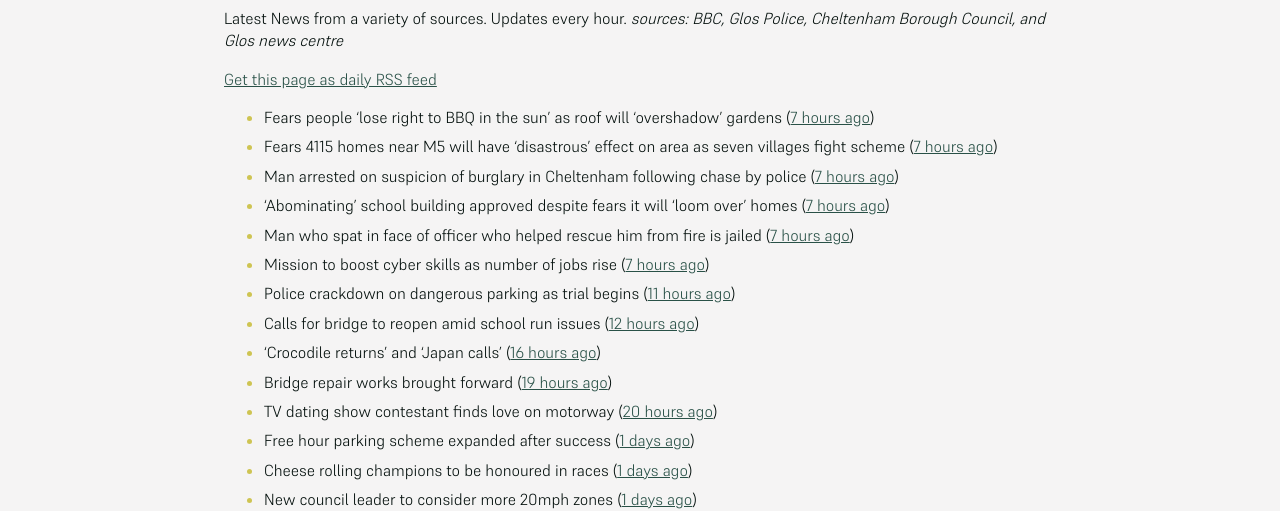
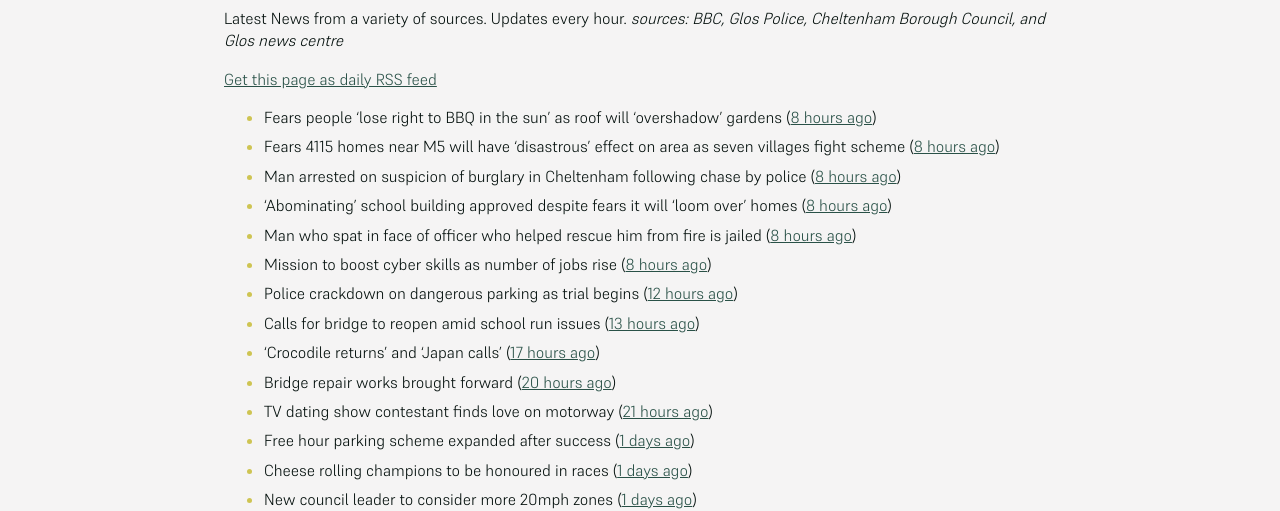
Before and after one commit to mat-0/cheltenham-open-data, a Jekyll site: the page built from _pages/news.md, in a window 1280 px wide. Shown: the part 266-777 px from the top of the page. Built offline with Jekyll 4.4.1, drawn with Linux system fonts in a browser that asks for light colours.

Commit message:
Updated 2025-05-24 02:25:42

```diff
--- a/_pages/news.md
+++ b/_pages/news.md
@@ -12,17 +12,17 @@ _sources: BBC, Glos Police, Cheltenham Borough Council, and Glos news centre_
 [Get this page as daily RSS feed](/daily.rss)
 
 <!-- news_marker starts -->
-- Fears people ‘lose right to BBQ in the sun’ as roof will ‘overshadow’ gardens ([7 hours ago](https://gloucesternewscentre.co.uk/fears-people-lose-right-to-bbq-in-the-sun-as-roof-will-overshadow-gardens/))
-- Fears 4115 homes near M5 will have ‘disastrous’ effect on area as seven villages fight scheme ([7 hours ago](https://gloucesternewscentre.co.uk/fears-4115-homes-near-m5-will-have-disastrous-effect-on-area-as-seven-villages-fight-scheme/))
-- Man arrested on suspicion of burglary in Cheltenham following chase by police ([7 hours ago](https://gloucesternewscentre.co.uk/man-arrested-on-suspicion-of-burglary-in-cheltenham-following-chase-by-police/))
-- ‘Abominating’ school building approved despite fears it will ‘loom over’ homes ([7 hours ago](https://gloucesternewscentre.co.uk/abominating-school-building-approved-despite-fears-it-will-loom-over-homes/))
-- Man who spat in face of officer who helped rescue him from fire is jailed ([7 hours ago](https://gloucesternewscentre.co.uk/man-who-spat-in-face-of-officer-who-helped-rescue-him-from-fire-is-jailed/))
-- Mission to boost cyber skills as number of jobs rise ([7 hours ago](https://www.bbc.com/news/articles/cp9200y2km0o))
-- Police crackdown on dangerous parking as trial begins ([11 hours ago](https://www.bbc.com/news/articles/c628gp87jljo))
-- Calls for bridge to reopen amid school run issues ([12 hours ago](https://www.bbc.com/news/articles/c7877jd3dw3o))
-- 'Crocodile returns' and 'Japan calls' ([16 hours ago](https://www.bbc.com/news/articles/clynl44237wo))
-- Bridge repair works brought forward ([19 hours ago](https://www.bbc.com/news/articles/c8repy53ezyo))
-- TV dating show contestant finds love on motorway ([20 hours ago](https://www.bbc.com/news/articles/cn84y0wnz2po))
+- Fears people ‘lose right to BBQ in the sun’ as roof will ‘overshadow’ gardens ([8 hours ago](https://gloucesternewscentre.co.uk/fears-people-lose-right-to-bbq-in-the-sun-as-roof-will-overshadow-gardens/))
+- Fears 4115 homes near M5 will have ‘disastrous’ effect on area as seven villages fight scheme ([8 hours ago](https://gloucesternewscentre.co.uk/fears-4115-homes-near-m5-will-have-disastrous-effect-on-area-as-seven-villages-fight-scheme/))
+- Man arrested on suspicion of burglary in Cheltenham following chase by police ([8 hours ago](https://gloucesternewscentre.co.uk/man-arrested-on-suspicion-of-burglary-in-cheltenham-following-chase-by-police/))
+- ‘Abominating’ school building approved despite fears it will ‘loom over’ homes ([8 hours ago](https://gloucesternewscentre.co.uk/abominating-school-building-approved-despite-fears-it-will-loom-over-homes/))
+- Man who spat in face of officer who helped rescue him from fire is jailed ([8 hours ago](https://gloucesternewscentre.co.uk/man-who-spat-in-face-of-officer-who-helped-rescue-him-from-fire-is-jailed/))
+- Mission to boost cyber skills as number of jobs rise ([8 hours ago](https://www.bbc.com/news/articles/cp9200y2km0o))
+- Police crackdown on dangerous parking as trial begins ([12 hours ago](https://www.bbc.com/news/articles/c628gp87jljo))
+- Calls for bridge to reopen amid school run issues ([13 hours ago](https://www.bbc.com/news/articles/c7877jd3dw3o))
+- 'Crocodile returns' and 'Japan calls' ([17 hours ago](https://www.bbc.com/news/articles/clynl44237wo))
+- Bridge repair works brought forward ([20 hours ago](https://www.bbc.com/news/articles/c8repy53ezyo))
+- TV dating show contestant finds love on motorway ([21 hours ago](https://www.bbc.com/news/articles/cn84y0wnz2po))
 - Free hour parking scheme expanded after success ([1 days ago](https://www.bbc.com/news/articles/cd0l2kr32zeo))
 - Cheese rolling champions to be honoured in races ([1 days ago](https://www.bbc.com/news/articles/cy8nkklvm9mo))
 - New council leader to consider more 20mph zones ([1 days ago](https://www.bbc.com/news/articles/c1kvvdv71m4o))
```
Also changed, not shown: _data/flood.json (+5 -27 lines), index.md (+4 -4 lines).
